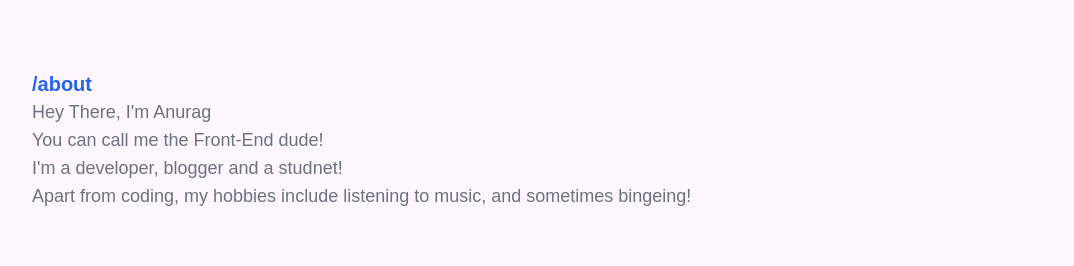
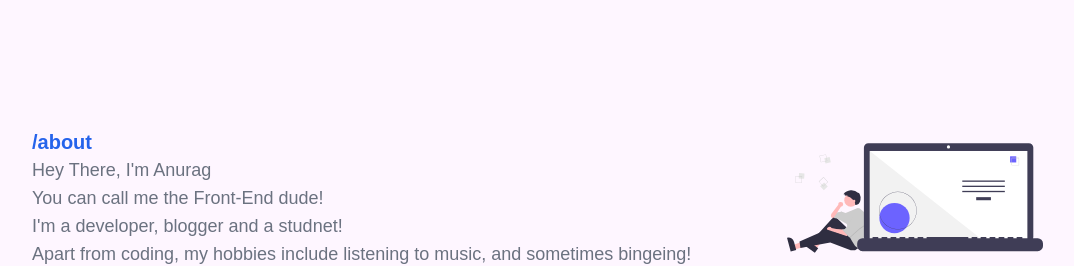
Before and after one commit to anuraglol/portfolio, a Next.js app: page / in a window 1280 px wide. Shown: the part 124-390 px from the top of the page, without its empty margins (64-1138 px from the left). Built offline with nearby package versions, Linux system fonts and the light colour scheme.

Commit message:
feat: about section done for now

```diff
--- a/components/About.tsx
+++ b/components/About.tsx
@@ -2,16 +2,19 @@ import type { NextPage } from "next";
 
 const About: NextPage = () => {
   return (
-    <div>
-      <p className="font-poppins px-24 text-xl font-semibold text-blue-600">/about</p>
-
+    <div className="flex flex-row items-center">
       <p className="px-24 text-lg font-poppins text-gray-500">
+        <p className="font-poppins text-xl font-semibold text-blue-600">
+          /about
+        </p>{" "}
         Hey There, I'm Anurag <br />
         You can call me the Front-End dude! <br />
         I'm a developer, blogger and a studnet! <br />
         Apart from coding, my hobbies include listening to music, and sometimes
         bingeing!
       </p>
+
+      <img src="./dev.svg" className="h-64 w-64" />
     </div>
   );
 };
--- a/components/Header.tsx
+++ b/components/Header.tsx
@@ -32,7 +32,6 @@ const Header: NextPage = () => {
           </button>
         </Link>
       </p>
-      <div className=""></div>
     </header>
   );
 };
```
Also changed, not shown: public/dev.svg (added).
